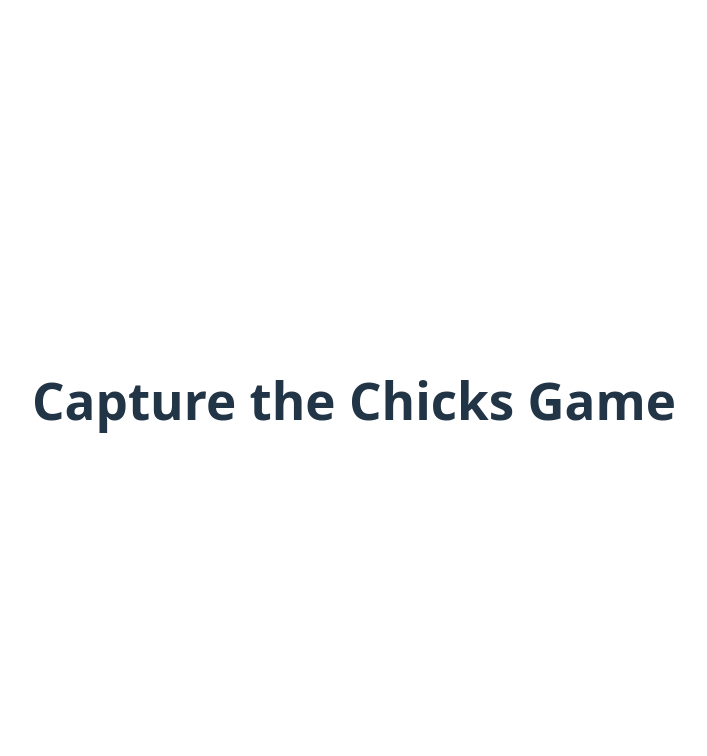
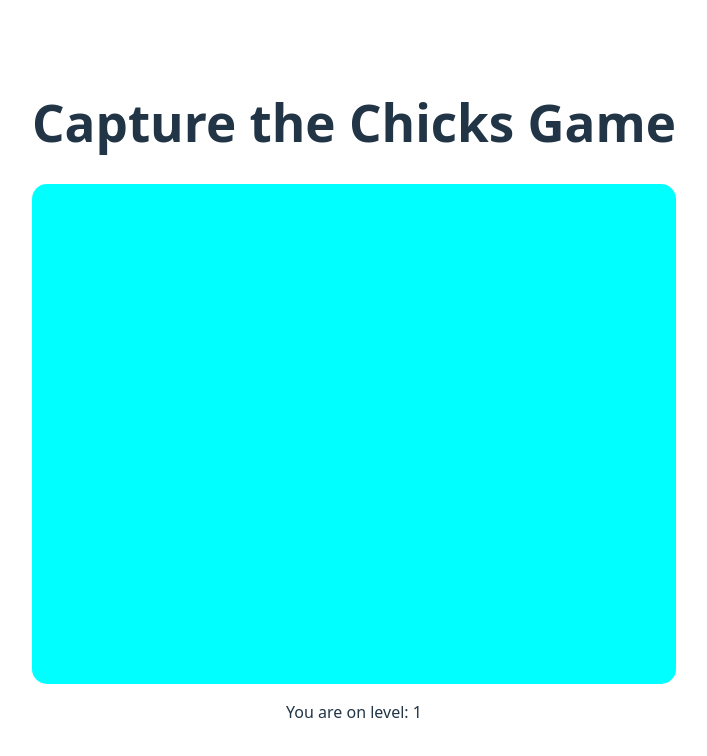
Before and after one commit to darithedev/techtonica-assignments, a React (Vite) app in the folder react-game/cozy-game/: page / in a window 1280 px wide. Shown: the top 756 px of the page, without its empty margins (286-993 px from the left). Built offline with nearby package versions, Linux system fonts and the light colour scheme.

Commit message:
Add Board component import and in parnet div with level 1 prop

```diff
--- a/react-game/cozy-game/src/App.jsx
+++ b/react-game/cozy-game/src/App.jsx
@@ -1,5 +1,6 @@
 import { useState } from 'react'
 import './App.css'
+import Board from './components/Board'
 
 function App() {
   const [count, setCount] = useState(0)
@@ -8,6 +9,7 @@ function App() {
     <>
       <div>
         <h1>Capture the Chicks Game</h1>
+        <Board level="1"/>
       </div>
     </>
   )
```
